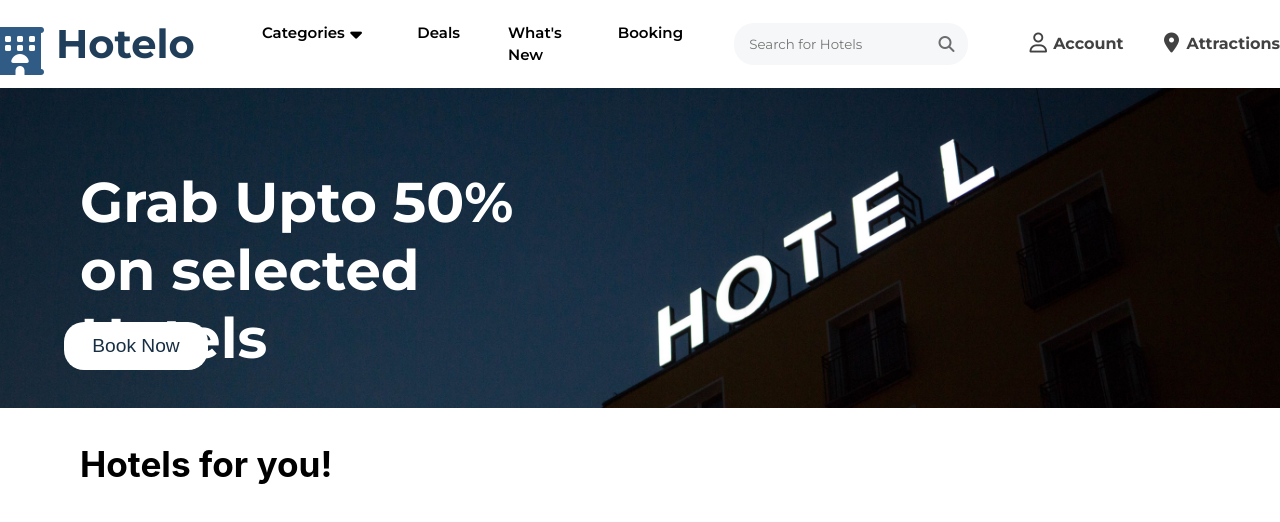
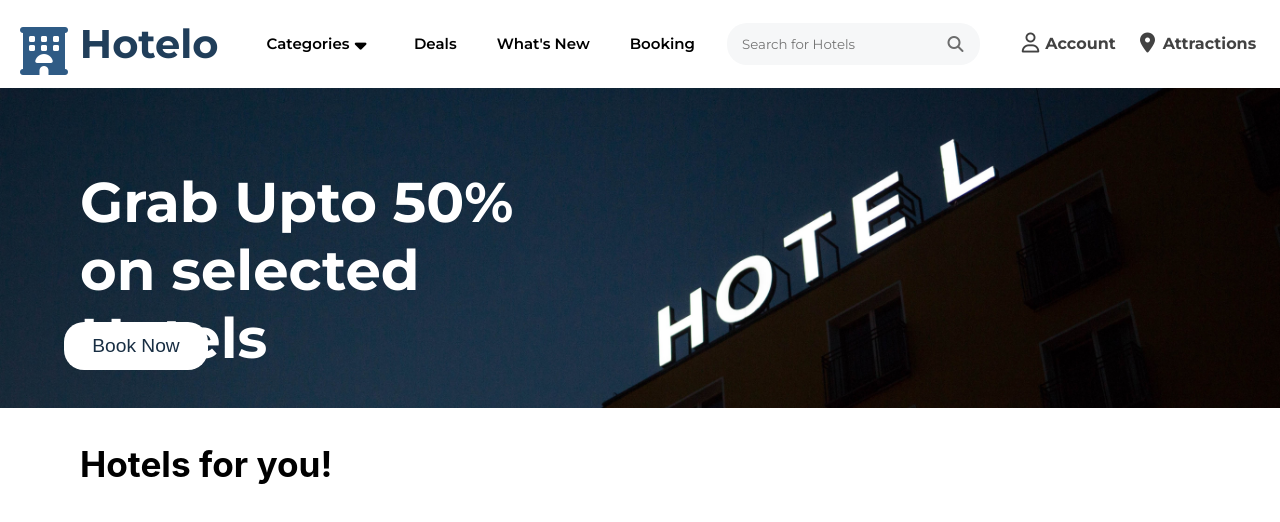
Before and after one commit to devjoshixo/hotelo-client-old, a React (Vite) app: page / in a window 1280 px wide. Shown: the top 522 px of the page. Built offline with nearby package versions, Linux system fonts and the light colour scheme.

Commit message:
Responsive

```diff
--- a/src/components/Navbar/Navbar.module.css
+++ b/src/components/Navbar/Navbar.module.css
@@ -5,8 +5,7 @@
   height: 5.5rem;
   overflow-y: hidden;
   justify-content: center;
-  padding: 0;
-  gap: 4.2rem;
+  gap: 3rem;
   align-items: center;
 }
 
--- a/src/components/Navbar/Sections/Accounts.module.css
+++ b/src/components/Navbar/Sections/Accounts.module.css
@@ -1,6 +1,6 @@
 .actionable {
   display: flex;
-  gap: 3rem;
+  gap: 2rem;
   font-family: 'Montserrat';
   font-weight: 700;
 }
--- a/src/components/Navbar/Sections/Options.module.css
+++ b/src/components/Navbar/Sections/Options.module.css
@@ -1,6 +1,6 @@
 .options {
   display: flex;
-  gap: 3rem;
+  gap: 2.5rem;
   user-select: none;
   font-weight: 600;
   color: black;
```
